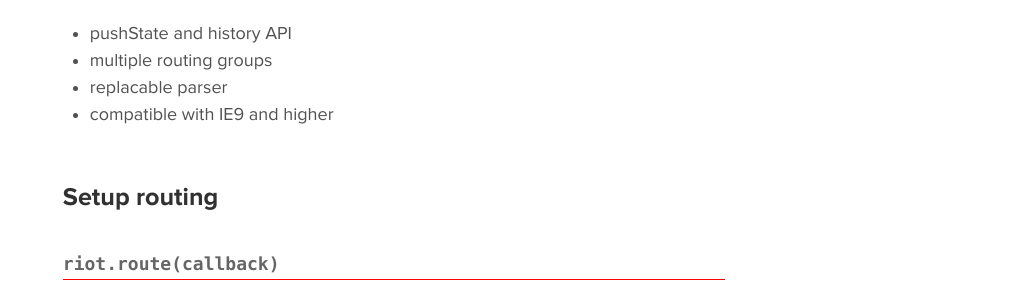
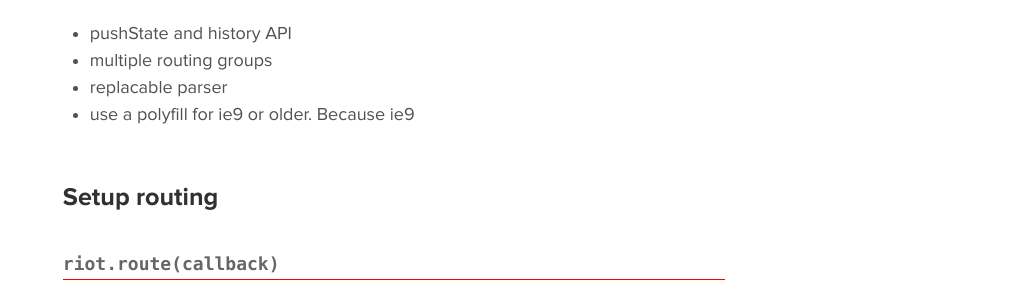
Before and after one commit to riot/riot.github.io, a Jekyll site: the page built from api/route.md, in a window 1280 px wide and 900 px high. Shown: the part 372-669 px from the top of the window, without its empty margins (246-1280 px from the left). Built offline with Jekyll 4.4.1, drawn with Linux system fonts in a browser that asks for light colours; nearby versions of some CDN libraries; Markdown is read by kramdown in place of the engine named in the settings.

Commit message:
Update route.md
history.pushState is used since 2.3.x which is not supported in ie9.

```diff
--- a/api/route.md
+++ b/api/route.md
@@ -11,7 +11,7 @@ The Riot Router is the minimal router implementation with such technologies:
 - pushState and history API
 - multiple routing groups
 - replacable parser
-- compatible with IE9 and higher
+- use a polyfill for ie9 or older.  Because ie9
 
 ## Setup routing
 
```
